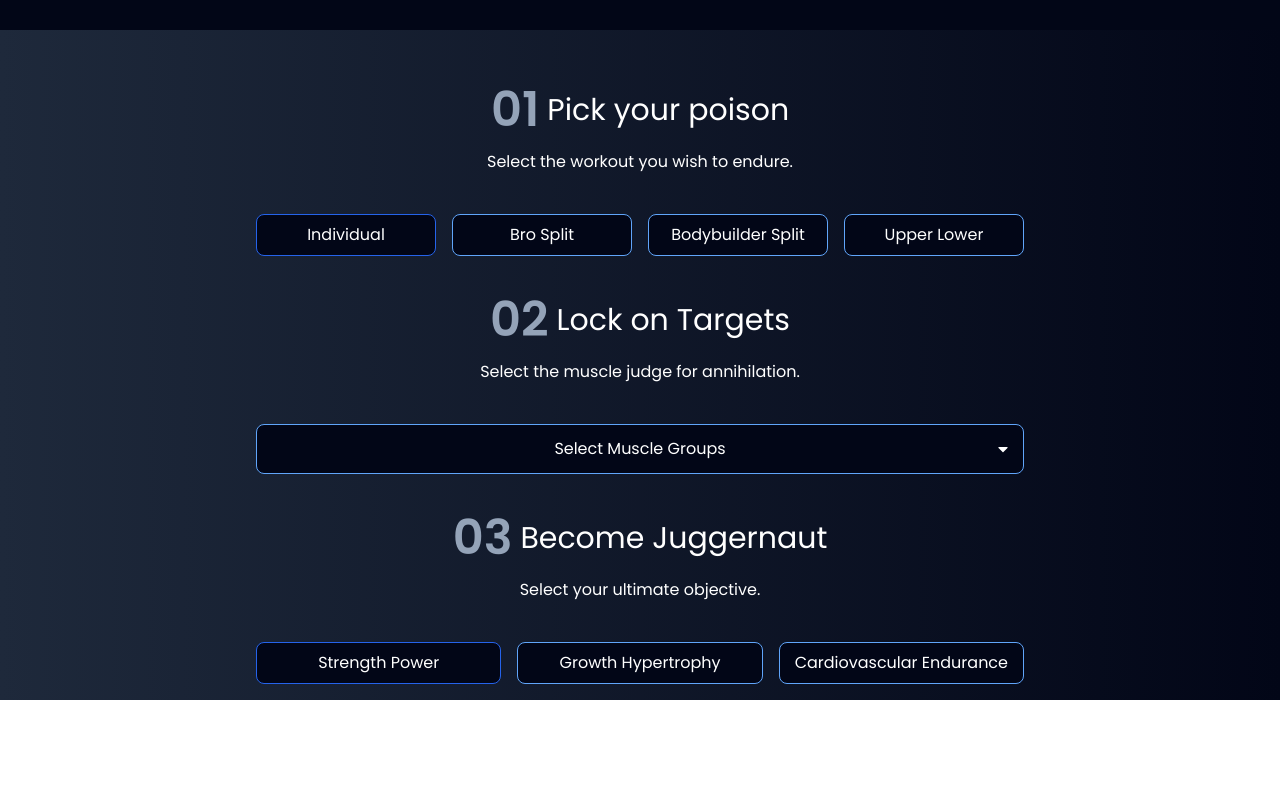
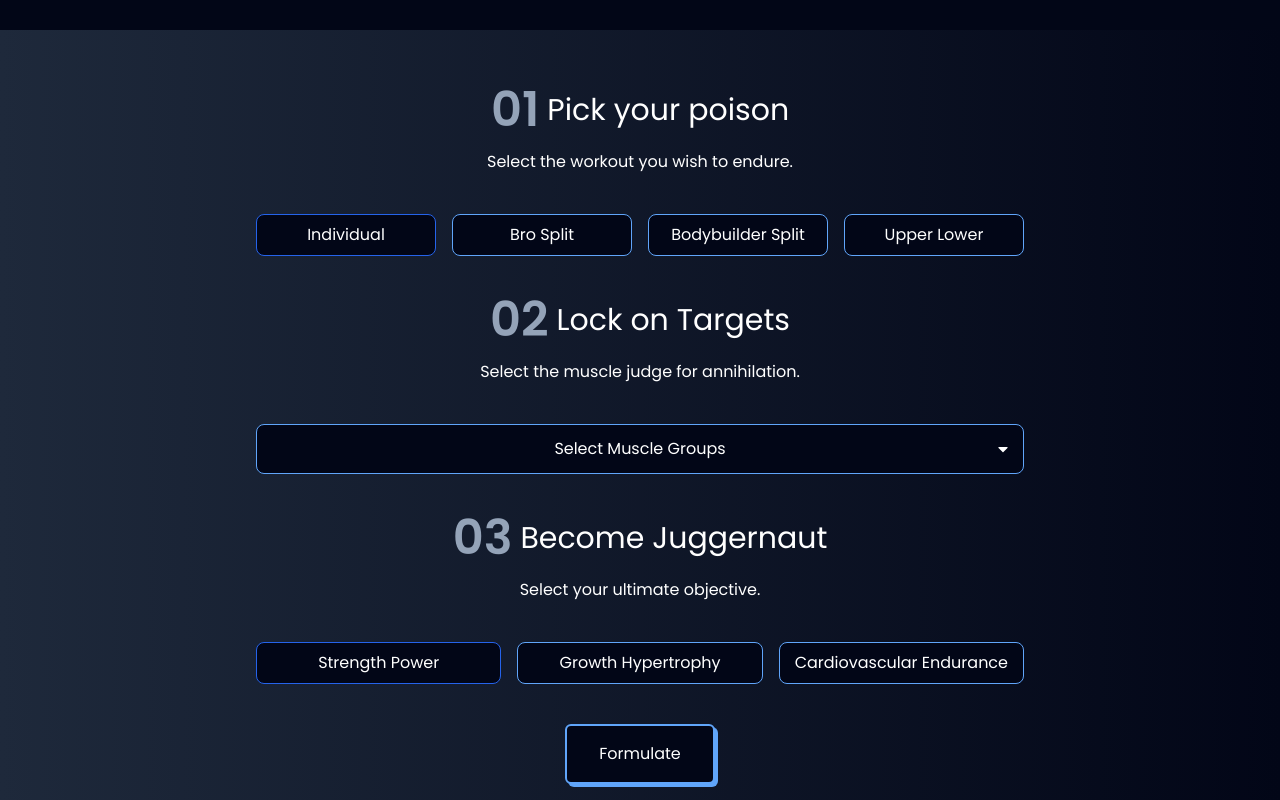
Before and after one commit to aadarshraj02/Gym-app, a React (Vite) app: page / in a window 1280 px wide. Shown: the part 942-1742 px from the top of the page. Before the commit the page ends 1642 px from the top, so only its background shows below. Built offline with nearby package versions, Linux system fonts and the light colour scheme.

Commit message:
added formulate button

```diff
--- a/src/components/Generator.jsx
+++ b/src/components/Generator.jsx
@@ -2,6 +2,7 @@ import { useState } from "react";
 import { SCHEMES, WORKOUTS } from "../utils/swoldier";
 import SectionWrapper from "./SectionWrapper";
 import { FaCaretDown } from "react-icons/fa";
+import Button from "./Button";
 
 function Header(props) {
   const { index, title, description } = props;
@@ -64,7 +65,7 @@ const Generator = () => {
         {Object.keys(WORKOUTS).map((type, index) => (
           <button
             onClick={() => {
-              setMuscle([])
+              setMuscle([]);
               setPoison(type);
             }}
             key={index}
@@ -139,6 +140,7 @@ const Generator = () => {
           </button>
         ))}
       </div>
+      <Button text={"Formulate"}></Button>
     </SectionWrapper>
   );
 };
```
